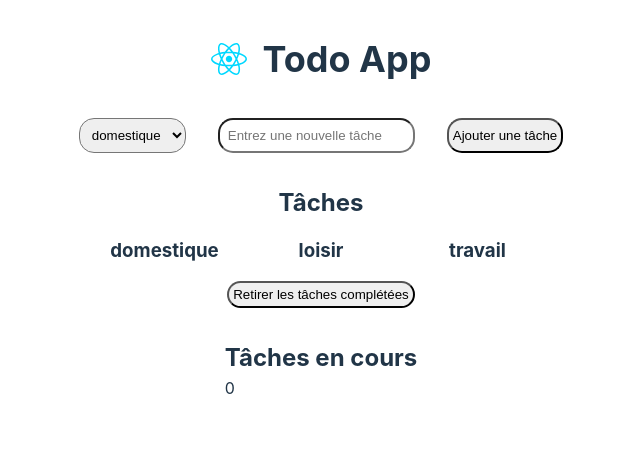
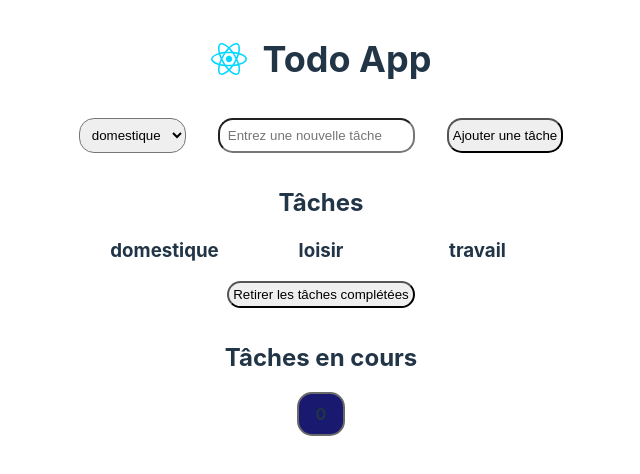
Before and after one commit to pehnny/todo-app, a React (Vite) app: page / in a window 1280 px wide. Shown: the top 474 px of the page, without its empty margins (319-959 px from the left). Built offline with nearby package versions, Linux system fonts and the light colour scheme.

Commit message:
Added ongoing tasks counter

```diff
--- a/src/components/TodoCounter.tsx
+++ b/src/components/TodoCounter.tsx
@@ -1,6 +1,6 @@
 export function TodoCounter({taskCount}: { taskCount: number }) {
     return (
-        <section>
+        <section className="task-counter">
             <h2>Tâches en cours</h2>
             <p>{taskCount}</p>
         </section>
```
